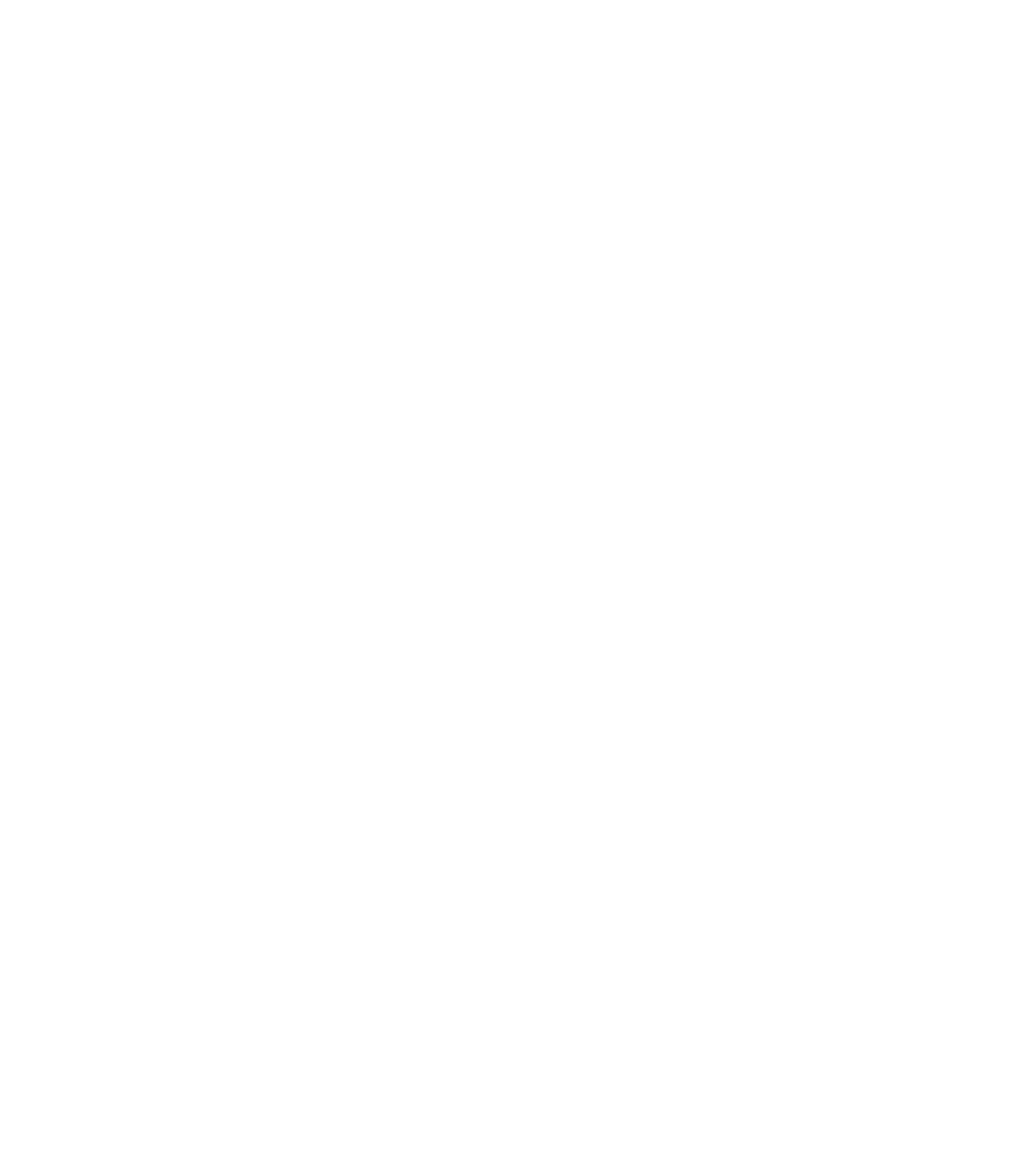
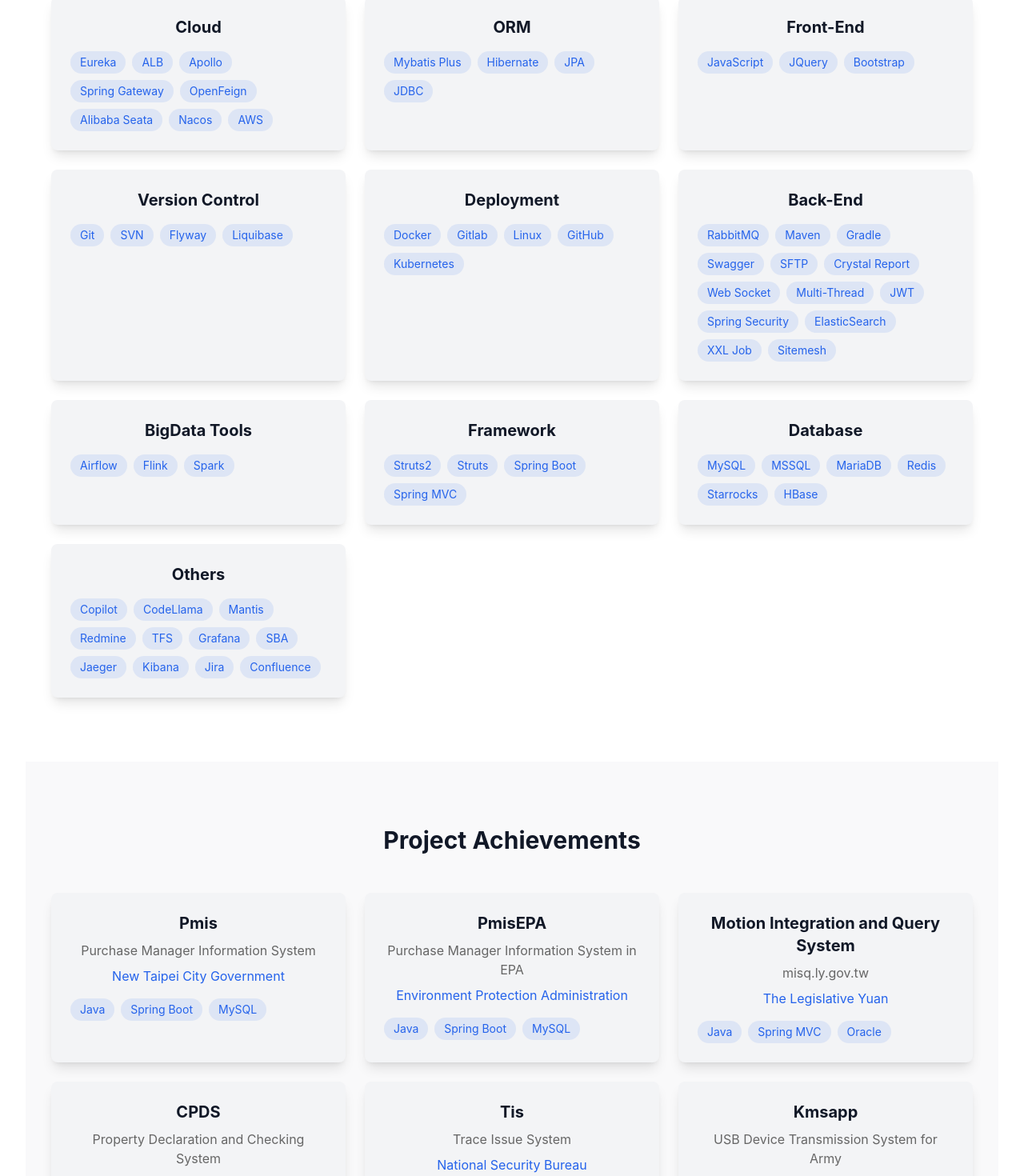
Before and after one commit to tankfinal/xarenvich-portfolio, a React (Vite) app: page / in a window 1280 px wide. Shown: the part 1620-3090 px from the top of the page at 80% size. Before the commit the page ends 1484 px from the top, so only its background shows below. Built offline with nearby package versions, Linux system fonts and the light colour scheme.

Commit message:
Add Skills and Projects sections with i18n support

```diff
--- a/src/App.jsx
+++ b/src/App.jsx
@@ -7,6 +7,8 @@
 import { ThemeProvider } from './contexts/ThemeContext'
 import Navbar from './components/Navbar'
 import Experience from './components/Experience'
+import Skills from './components/Skills'
+import Projects from './components/Projects'
 import './i18n'
 
 function App() {
@@ -37,6 +39,8 @@
             </section>
           </div>
           <Experience />
+          <Skills />
+          <Projects />
         </div>
       </ThemeProvider>
     </BrowserRouter>
--- /dev/null
+++ b/src/components/Projects.jsx
@@ -0,0 +1,103 @@
+import React from 'react';
+import { motion } from 'framer-motion';
+
+const projects = [
+  {
+    title: "Pmis",
+    description: "Purchase Manager Information System",
+    client: "New Taipei City Government",
+    technologies: ["Java", "Spring Boot", "MySQL"]
+  },
+  {
+    title: "PmisEPA",
+    description: "Purchase Manager Information System in EPA",
+    client: "Environment Protection Administration",
+    technologies: ["Java", "Spring Boot", "MySQL"]
+  },
+  {
+    title: "Motion Integration and Query System",
+    description: "misq.ly.gov.tw",
+    client: "The Legislative Yuan",
+    technologies: ["Java", "Spring MVC", "Oracle"]
+  },
+  {
+    title: "CPDS",
+    description: "Property Declaration and Checking System",
+    client: "The Control Yuan",
+    technologies: ["Java", "Struts2", "MySQL"]
+  },
+  {
+    title: "Tis",
+    description: "Trace Issue System",
+    client: "National Security Bureau",
+    technologies: ["Java", "Spring Boot", "PostgreSQL"]
+  },
+  {
+    title: "Kmsapp",
+    description: "USB Device Transmission System for Army",
+    client: "National Security Bureau",
+    technologies: ["Java", "Spring Boot", "MySQL"]
+  },
+  {
+    title: "Badge Application System",
+    description: "www.mittw.org.tw/Home",
+    client: "Industrial Development Bureau",
+    technologies: ["Java", "Spring MVC", "MySQL"]
+  },
+  {
+    title: "E-portfolio",
+    description: "Medical Teaching Resources",
+    client: "National Taiwan University Hospital",
+    technologies: ["Java", "Spring Boot", "MongoDB"]
+  },
+  {
+    title: "Fwmw",
+    description: "Firewall Middleware System",
+    client: "Zyxel Communications Corp.",
+    technologies: ["Java", "Spring Boot", "Redis"]
+  }
+];
+
+const ProjectCard = ({ project }) => {
+  return (
+    <motion.div
+      initial={{ opacity: 0, y: 20 }}
+      whileInView={{ opacity: 1, y: 0 }}
+      transition={{ duration: 0.5 }}
+      className="p-6 bg-tertiary-light dark:bg-tertiary-dark rounded-lg shadow-lg"
+    >
+      <h3 className="text-xl font-bold mb-2 text-gray-900 dark:text-white">{project.title}</h3>
+      <p className="text-secondary-light dark:text-secondary-dark mb-2">{project.description}</p>
+      <p className="text-accent-light dark:text-accent-dark mb-4">{project.client}</p>
+      <div className="flex flex-wrap gap-2">
+        {project.technologies.map((tech, index) => (
+          <span
+            key={index}
+            className="px-3 py-1 bg-accent-light/10 dark:bg-accent-dark/10 text-accent-light dark:text-accent-dark rounded-full text-sm"
+          >
+            {tech}
+          </span>
+        ))}
+      </div>
+    </motion.div>
+  );
+};
+
+const Projects = () => {
+  return (
+    <section id="projects" className="py-20 bg-tertiary-light/50 dark:bg-tertiary-dark/50">
+      <div className="max-w-7xl mx-auto px-4 sm:px-6 lg:px-8">
+        <h2 className="text-3xl font-bold text-center mb-12 text-gray-900 dark:text-white">
+          Project Achievements
+        </h2>
+        <div className="grid grid-cols-1 md:grid-cols-2 lg:grid-cols-3 gap-6">
+          {projects.map((project, index) => (
+            <ProjectCard key={index} project={project} />
+          ))}
+        </div>
+      </div>
+    </section>
+  );
+};
+
+export default Projects;
--- /dev/null
+++ b/src/components/Skills.jsx
@@ -0,0 +1,87 @@
+import React from 'react';
+import { motion } from 'framer-motion';
+
+const skillCategories = [
+  {
+    title: "Cloud",
+    skills: ["Eureka", "ALB", "Apollo", "Spring Gateway", "OpenFeign", "Alibaba Seata", "Nacos", "AWS"]
+  },
+  {
+    title: "ORM",
+    skills: ["Mybatis Plus", "Hibernate", "JPA", "JDBC"]
+  },
+  {
+    title: "Front-End",
+    skills: ["JavaScript", "JQuery", "Bootstrap"]
+  },
+  {
+    title: "Version Control",
+    skills: ["Git", "SVN", "Flyway", "Liquibase"]
+  },
+  {
+    title: "Deployment",
+    skills: ["Docker", "Gitlab", "Linux", "GitHub", "Kubernetes"]
+  },
+  {
+    title: "Back-End",
+    skills: ["RabbitMQ", "Maven", "Gradle", "Swagger", "SFTP", "Crystal Report", "Web Socket", "Multi-Thread", "JWT", "Spring Security", "ElasticSearch", "XXL Job", "Sitemesh"]
+  },
+  {
+    title: "BigData Tools",
+    skills: ["Airflow", "Flink", "Spark"]
+  },
+  {
+    title: "Framework",
+    skills: ["Struts2", "Struts", "Spring Boot", "Spring MVC"]
+  },
+  {
+    title: "Database",
+    skills: ["MySQL", "MSSQL", "MariaDB", "Redis", "Starrocks", "HBase"]
+  },
+  {
+    title: "Others",
+    skills: ["Copilot", "CodeLlama", "Mantis", "Redmine", "TFS", "Grafana", "SBA", "Jaeger", "Kibana", "Jira", "Confluence"]
+  }
+];
+
+const SkillCategory = ({ category }) => {
+  return (
+    <motion.div
+      initial={{ opacity: 0, y: 20 }}
+      whileInView={{ opacity: 1, y: 0 }}
+      transition={{ duration: 0.5 }}
+      className="p-6 bg-tertiary-light dark:bg-tertiary-dark rounded-lg shadow-lg"
+    >
+      <h3 className="text-xl font-bold mb-4 text-gray-900 dark:text-white">{category.title}</h3>
+      <div className="flex flex-wrap gap-2">
+        {category.skills.map((skill, index) => (
+          <span
+            key={index}
+            className="px-3 py-1 bg-accent-light/10 dark:bg-accent-dark/10 text-accent-light dark:text-accent-dark rounded-full text-sm"
+          >
+            {skill}
+          </span>
+        ))}
+      </div>
+    </motion.div>
+  );
+};
+
+const Skills = () => {
+  return (
+    <section id="skills" className="py-20">
+      <div className="max-w-7xl mx-auto px-4 sm:px-6 lg:px-8">
+        <h2 className="text-3xl font-bold text-center mb-12 text-gray-900 dark:text-white">
+          Professional Skills
+        </h2>
+        <div className="grid grid-cols-1 md:grid-cols-2 lg:grid-cols-3 gap-6">
+          {skillCategories.map((category, index) => (
+            <SkillCategory key={index} category={category} />
+          ))}
+        </div>
+      </div>
+    </section>
+  );
+};
+
+export default Skills;
--- a/src/locales/en.js
+++ b/src/locales/en.js
@@ -18,6 +18,31 @@
       title: "About Me",
       content: "I have accrued more than 10 years of extensive work experience during which I consistently applied a range of skills. Dealing with numerous challenges and bugs has honed my problem-solving abilities, enabling me to address issues accurately. Additionally, I've cultivated a passion for researching and adopting new skills to optimize system performance and alleviate system load."
     },
+    experience: {
+      title: "Professional Experience",
+      current: "Current",
+      years: "years"
+    },
+    skills: {
+      title: "Professional Skills",
+      categories: {
+        cloud: "Cloud",
+        orm: "ORM",
+        frontend: "Front-End",
+        backend: "Back-End",
+        database: "Database",
+        deployment: "Deployment",
+        bigdata: "Big Data Tools",
+        framework: "Framework",
+        versionControl: "Version Control",
+        others: "Others"
+      }
+    },
+    projects: {
+      title: "Project Achievements",
+      client: "Client",
+      technologies: "Technologies"
+    },
     contact: {
       phone: "+886 988-227-271",
       email: "aaa2003.loveyou@gmail.com",
--- a/src/locales/zh.js
+++ b/src/locales/zh.js
@@ -18,6 +18,31 @@
       title: "關於我",
       content: "在超過10年的工作經驗中，我持續運用各種技能解決問題。透過處理眾多挑戰和錯誤，培養了精準的問題解決能力。此外，我對研究和採用新技術以優化系統性能充滿熱情。"
     },
+    experience: {
+      title: "工作經驗",
+      current: "至今",
+      years: "年"
+    },
+    skills: {
+      title: "專業技能",
+      categories: {
+        cloud: "雲端服務",
+        orm: "ORM框架",
+        frontend: "前端技術",
+        backend: "後端技術",
+        database: "資料庫",
+        deployment: "部署工具",
+        bigdata: "大數據工具",
+        framework: "開發框架",
+        versionControl: "版本控制",
+        others: "其他工具"
+      }
+    },
+    projects: {
+      title: "專案成就",
+      client: "客戶",
+      technologies: "使用技術"
+    },
     contact: {
       phone: "+886 988-227-271",
       email: "aaa2003.loveyou@gmail.com",
```
